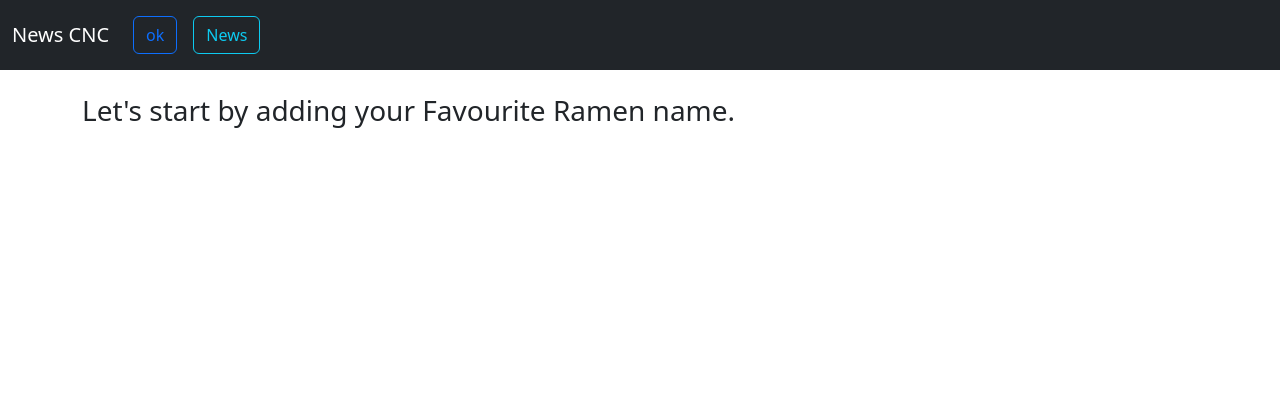
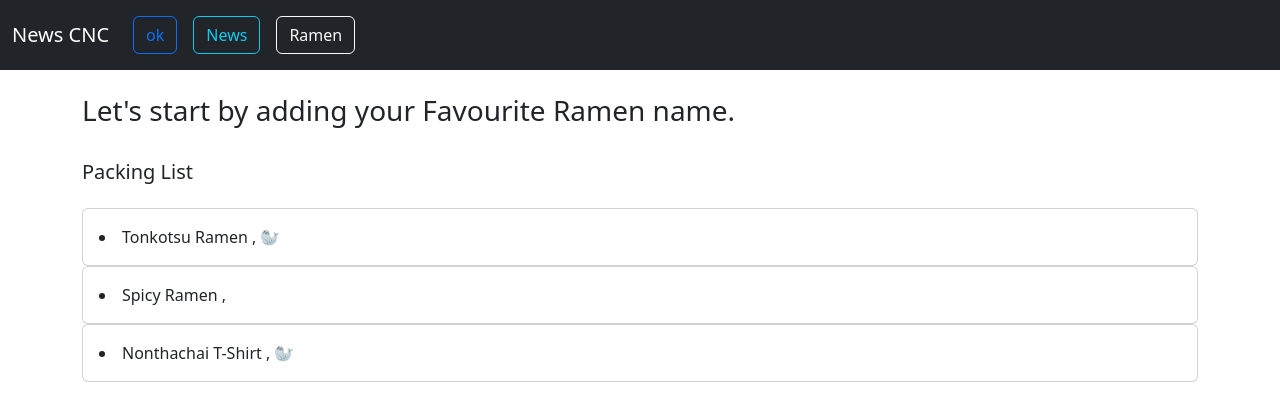
Before and after one commit to fadingNA/RamenShopSearch, a Next.js app: page /ramen in a window 1280 px wide. Shown: the top 420 px of the page. Built offline with nearby package versions, Linux system fonts and the light colour scheme.

Commit message:
Add MapLocator

```diff
--- /dev/null
+++ b/src/components/ItemCheck/item.jsx
@@ -0,0 +1,24 @@
+import React from "react";
+import {Card} from "react-bootstrap";
+
+
+export function Item({name, isPacked}) {
+    return (
+        <li className={'item'}>
+            {name} , {isPacked && '🦭'}
+        </li>
+    )
+}
+
+export default function PackingList() {
+    return (
+        <>
+            <br/>
+            <Card.Title>Packing List</Card.Title>
+            <br/>
+            <Card body> <Item isPacked={true} name={'Tonkotsu Ramen'}/> </Card>
+            <Card body> <Item isPacked={false} name={'Spicy Ramen'}/>< /Card>
+            <Card body> <Item isPacked={true} name={'Nonthachai T-Shirt'}/></Card>
+        </>
+    )
+}
--- /dev/null
+++ b/src/components/container/newcom.jsx
@@ -0,0 +1,6 @@
+import React from "react";
+
+
+export default function Comp() {
+
+}
--- a/src/components/navbar/navbar.js
+++ b/src/components/navbar/navbar.js
@@ -26,6 +26,11 @@ export default function NavMain() {
                                     <Button variant={'outline-info'}>News</Button>
                                 </Nav.Link>
                             </Link>
+                            <Link href={'/ramen'} passHref legacyBehavior>
+                                <Nav.Link>
+                                    <Button variant={'outline-light'}>Ramen</Button>
+                                </Nav.Link>
+                            </Link>
                         </Nav>
                     </Navbar.Collapse>
                 </Container>
--- a/src/pages/news.js
+++ b/src/pages/news.js
@@ -8,8 +8,8 @@ export default function News({objectID}) {
     const [article, setArticle] = useState([]);
     const [page, setPage] = useState(1);
     const endpoint = '172854b5fba84e3dacf25e87d573e1c0'
-    const apiUrl = `${process.env.NEWS_API}`
-    const {data, error, isLoading} = useSWR(`${apiUrl}`)
+
+    const {data, error, isLoading} = useSWR(`https://newsapi.org/v2/top-headlines?country=us&apiKey=172854b5fba84e3dacf25e87d573e1c0`)
     console.log(data);
     useEffect(() => {
         setArticle(data?.articles);
--- a/src/pages/ramen.js
+++ b/src/pages/ramen.js
@@ -1,10 +1,12 @@
-import React, {useState,useEffect} from "react";
+import React, {useState, useEffect} from "react";
+import PackingList from "@/components/ItemCheck/item";
+
 export default function Ramen(props) {
 
     return (<>
 
         <h3>Let's start by adding your Favourite Ramen name.</h3>
-
-        </>)
+        <PackingList/>
+    </>)
 
 }
```
Also changed, not shown: src/components/container/mapLocator.jsx (added, +8 -0 lines), src/components/minigame/Board.jsx (+14 -11 lines).
